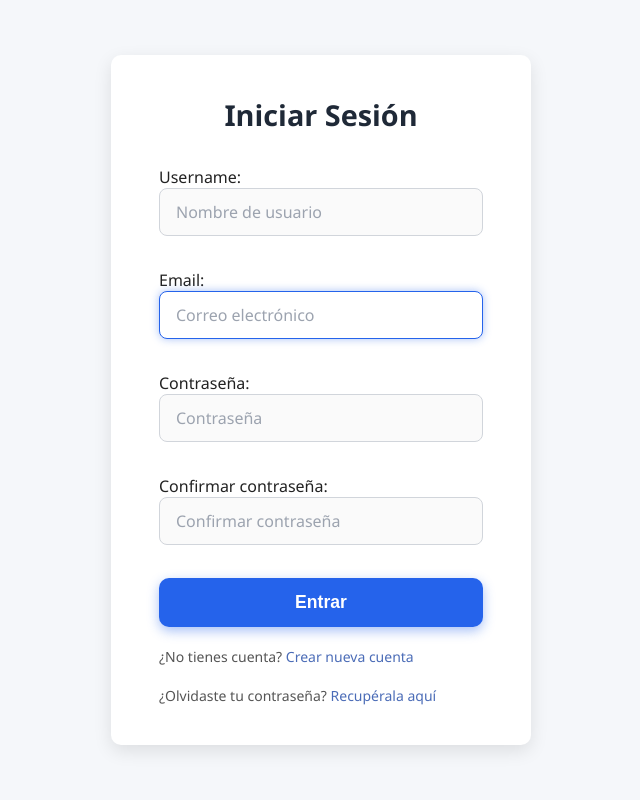
After one commit to EduardoMartinez68/PLUS_ENGINE_ERP, a Django app: template core/templates/login.html in a window 1280 px wide. The commit adds this page. Shown: the whole page, without its empty margins (319-959 px from the left). Run offline with Django 4.2, Linux system fonts and the light colour scheme; the template is opened without the code that fills it: values that come from a table or form of the project are taken from there, others are empty; tables that the repository leaves empty hold one stand-in row (values such as "Sample post"); parts of the project's set-up code (start-up, migrations or seed data) failed here and were passed over; some libraries are stand-ins or nearby versions.

Commit message:
ya se puede logear y deslogear del ERP y crear usuarios y se crea las vistats y los formularios de iniciar sesion y crear usuarios

```diff
--- a/apps/customers/config/views.py
+++ b/apps/customers/config/views.py
@@ -1,4 +1,5 @@
 #PLUS Power by {ED} Software Developer
+from django.contrib.auth.decorators import login_required
 from database.models import Customer
 from django.shortcuts import render
 def customers_home(request):
--- a/apps/customers/links/home.py
+++ b/apps/customers/links/home.py
@@ -1,7 +1,8 @@
 from django.shortcuts import render
 from database.models import Customer
+from django.contrib.auth.decorators import login_required
 
-
+@login_required(login_url='login')
 def customers_home(request):
     id_branch = 1  # por ejemplo, el branch que quieres filtrar
 
--- /dev/null
+++ b/core/forms.py
@@ -0,0 +1,39 @@
+from django import forms
+from django.contrib.auth.forms import UserCreationForm
+from .models import CustomUser  # Importa tu CustomUser
+
+class SignUpForm(UserCreationForm):
+    email = forms.EmailField(
+        required=True,
+        widget=forms.EmailInput(attrs={
+            'placeholder': 'Correo electrónico',
+            'class': 'input-field',
+        })
+    )
+
+    username = forms.CharField(
+        widget=forms.TextInput(attrs={
+            'placeholder': 'Nombre de usuario',
+            'class': 'input-field',
+        })
+    )
+
+    password1 = forms.CharField(
+        label='Contraseña',
+        widget=forms.PasswordInput(attrs={
+            'placeholder': 'Contraseña',
+            'class': 'input-field',
+        })
+    )
+
+    password2 = forms.CharField(
+        label='Confirmar contraseña',
+        widget=forms.PasswordInput(attrs={
+            'placeholder': 'Confirmar contraseña',
+            'class': 'input-field',
+        })
+    )
+
+    class Meta:
+        model = CustomUser  # ATENCIÓN: ahora apunta a tu modelo
+        fields = ('username', 'email', 'password1', 'password2')
--- /dev/null
+++ b/core/models.py
@@ -0,0 +1,42 @@
+from django.contrib.auth.models import AbstractBaseUser, PermissionsMixin, BaseUserManager
+from django.db import models
+
+class CustomUserManager(BaseUserManager):
+    def create_user(self, email, password=None, **extra_fields):
+        if not email:
+            raise ValueError('El email es obligatorio')
+        email = self.normalize_email(email)
+        user = self.model(email=email, **extra_fields)
+        user.set_password(password)
+        user.save(using=self._db)
+        return user
+
+    def create_superuser(self, email, password=None, **extra_fields):
+        extra_fields.setdefault('is_staff', True)
+        extra_fields.setdefault('is_superuser', True)
+        return self.create_user(email, password, **extra_fields)
+
+
+class CustomUser(AbstractBaseUser, PermissionsMixin):
+    path_photo = models.TextField(blank=True, null=True)
+    username = models.CharField(max_length=600)
+    email = models.EmailField(unique=True)
+    id_company = models.BigIntegerField(blank=True, null=True)
+    id_branch = models.BigIntegerField(blank=True, null=True)
+
+    is_active = models.BooleanField(default=True)
+    is_staff = models.BooleanField(default=False)
+    date_joined = models.DateTimeField(auto_now_add=True)
+
+    objects = CustomUserManager()
+
+    USERNAME_FIELD = 'email'
+    REQUIRED_FIELDS = ['usermane']
+
+
+    def __str__(self):
+        return self.email
+
+
+    class Meta:
+            db_table = 'users'
--- /dev/null
+++ b/core/templates/login.html
@@ -0,0 +1,25 @@
+<!DOCTYPE html>
+<html lang="es">
+<head>
+  <meta charset="UTF-8" />
+  <meta name="viewport" content="width=device-width, initial-scale=1" />
+  <title>Login</title>
+  {% load static %}
+  <link rel="stylesheet" href="{% static 'css/login.css' %}">
+</head>
+<div class="login-container">
+    <form method="post">
+        <h2>Iniciar Sesión</h2>
+        {% csrf_token %}
+        {{ form.as_p }}
+        <button type="submit">Entrar</button>
+        <br>
+    <div class="extra-link">
+        ¿No tienes cuenta? <a href="/singup">Crear nueva cuenta</a>
+    </div>
+
+    <div class="extra-link">
+        ¿Olvidaste tu contraseña? <a href="/singup">Recupérala aquí</a>
+    </div>
+    </form>
+</div>
--- a/core/urls.py
+++ b/core/urls.py
@@ -1,10 +1,15 @@
 from django.urls import path, include
+from django.contrib.auth.views import LoginView
+from django.contrib.auth.views import LogoutView
 from . import views
 from core.readApps import APPS_FOLDER
 import os
 
 urlpatterns = [
     path('', views.home, name='home'),
+    path('login/', LoginView.as_view(template_name='login.html'), name='login'),
+    path('logout/', LogoutView.as_view(next_page='login'), name='logout'),
+    path('singup/', views.register, name='singup'),
 ]
 
 for app_path in APPS_FOLDER:
--- a/database/database.sql
+++ b/database/database.sql
@@ -40,14 +40,18 @@ END$$;
 
 -- Crear tabla public.users si no existe
 CREATE TABLE IF NOT EXISTS public.users (
-    id bigserial NOT NULL,
+    id bigserial NOT NULL PRIMARY KEY,
     path_photo text,
-    name varchar(600) NOT NULL,
-    email text NOT NULL,
-    password text NOT NULL,
+    username varchar(600) NOT NULL,
+    email varchar(254) NOT NULL UNIQUE,
+    password varchar(128) NOT NULL,  -- Django usa hasta 128 caracteres para el hash de password
     id_company bigint,
     id_branch bigint,
-    CONSTRAINT id_key_users PRIMARY KEY (id)
+    is_active boolean NOT NULL DEFAULT true,
+    is_staff boolean NOT NULL DEFAULT false,
+    is_superuser boolean NOT NULL DEFAULT false,
+    last_login timestamp with time zone,
+    date_joined timestamp with time zone NOT NULL DEFAULT now()
 );
 
 -- Agregar FK de users -> company
--- /dev/null
+++ b/static/css/login.css
@@ -0,0 +1,125 @@
+/* Reset básico */
+* {
+  box-sizing: border-box;
+  margin: 0;
+  padding: 0;
+}
+
+body {
+  font-family: 'Segoe UI', Tahoma, Geneva, Verdana, sans-serif;
+  background: #f5f7fa; /* Fondo muy claro, casi blanco */
+  color: #222;
+  display: flex;
+  justify-content: center;
+  align-items: center;
+  height: 100vh;
+  padding: 1rem;
+}
+
+form {
+  background-color: #ffffff;
+  border-radius: 10px;
+  padding: 2.5rem 3rem;
+  max-width: 420px;
+  width: 100%;
+  box-shadow: 0 6px 18px rgba(0, 0, 0, 0.1);
+}
+
+h2 {
+  text-align: center;
+  font-weight: 700;
+  font-size: 1.8rem;
+  margin-bottom: 2rem;
+  color: #1f2937; /* Gris oscuro */
+}
+
+/* Estilo para todos los inputs, selects, textareas que genere Django */
+input[type="text"],
+input[type="email"],
+input[type="password"],
+select,
+textarea {
+  width: 100%;
+  padding: 12px 16px;
+  margin-bottom: 1.25rem;
+  font-size: 1rem;
+  font-weight: 500;
+  color: #1f2937;
+  background-color: #fafafa;
+  border: 1.8px solid #d1d5db; /* Gris claro */
+  border-radius: 8px;
+  transition: border-color 0.3s ease, box-shadow 0.3s ease;
+  font-family: inherit;
+  outline-offset: 2px;
+}
+
+input[type="text"]::placeholder,
+input[type="email"]::placeholder,
+input[type="password"]::placeholder,
+textarea::placeholder {
+  color: #9ca3af; /* Gris medio */
+  font-weight: 400;
+}
+
+/* Al enfocar el input */
+input[type="text"]:focus,
+input[type="email"]:focus,
+input[type="password"]:focus,
+select:focus,
+textarea:focus {
+  border-color: #2563eb; /* Azul suave */
+  box-shadow: 0 0 8px rgba(37, 99, 235, 0.4);
+  background-color: #fff;
+  outline: none;
+}
+
+/* Botón */
+button[type="submit"] {
+  width: 100%;
+  background-color: #2563eb; /* Azul elegante */
+  color: #fff;
+  padding: 14px 0;
+  font-weight: 700;
+  font-size: 1.1rem;
+  border: none;
+  border-radius: 10px;
+  cursor: pointer;
+  transition: background-color 0.3s ease, box-shadow 0.3s ease;
+  box-shadow: 0 4px 12px rgba(37, 99, 235, 0.4);
+}
+
+button[type="submit"]:hover {
+  background-color: #1e40af;
+  box-shadow: 0 6px 20px rgba(30, 64, 175, 0.6);
+}
+
+/* Estilo para errores */
+.errorlist {
+  color: #dc2626; /* Rojo */
+  font-size: 0.9rem;
+  margin-bottom: 0.8rem;
+  padding-left: 0;
+  list-style: none;
+}
+
+/* Opcional: márgenes entre párrafos de form.as_p */
+p {
+  margin-bottom: 0.8rem;
+}
+
+
+/* Enlace para registro o recuperación de contraseña */
+.login-container .extra-link {
+    margin-top: 20px;
+    font-size: 14px;
+    color: #555;
+}
+
+.login-container .extra-link a {
+    color: #4b6cb7;
+    text-decoration: none;
+}
+
+.login-container .extra-link a:hover {
+    text-decoration: underline;
+}
```
Also changed, not shown: core/settings.py (+8 -3 lines), core/templates/core/apps.html (+9 -12 lines), core/templates/singup.html (added, +25 -0 lines), core/views.py (+14 -0 lines), database/models.py (+28 -3 lines).
